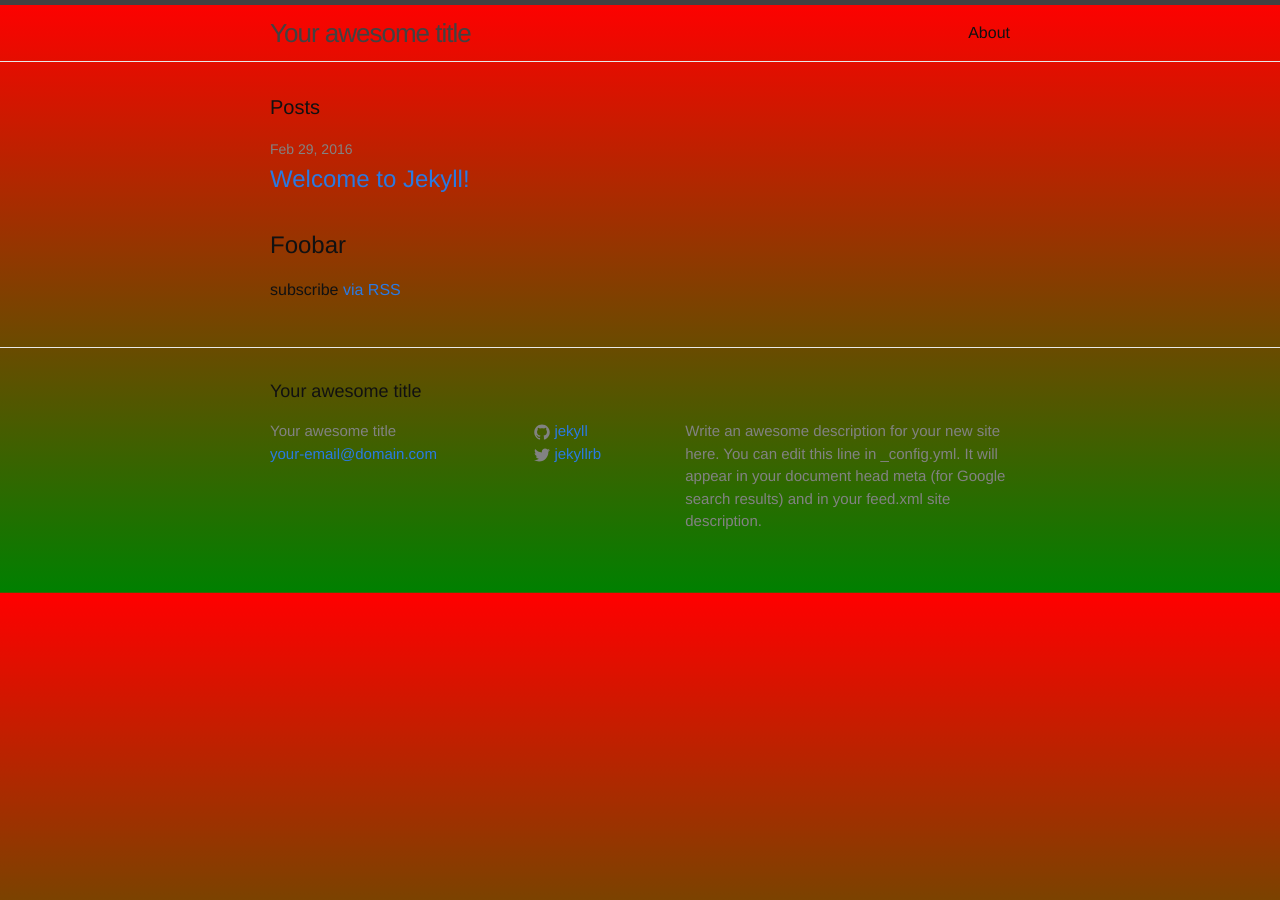
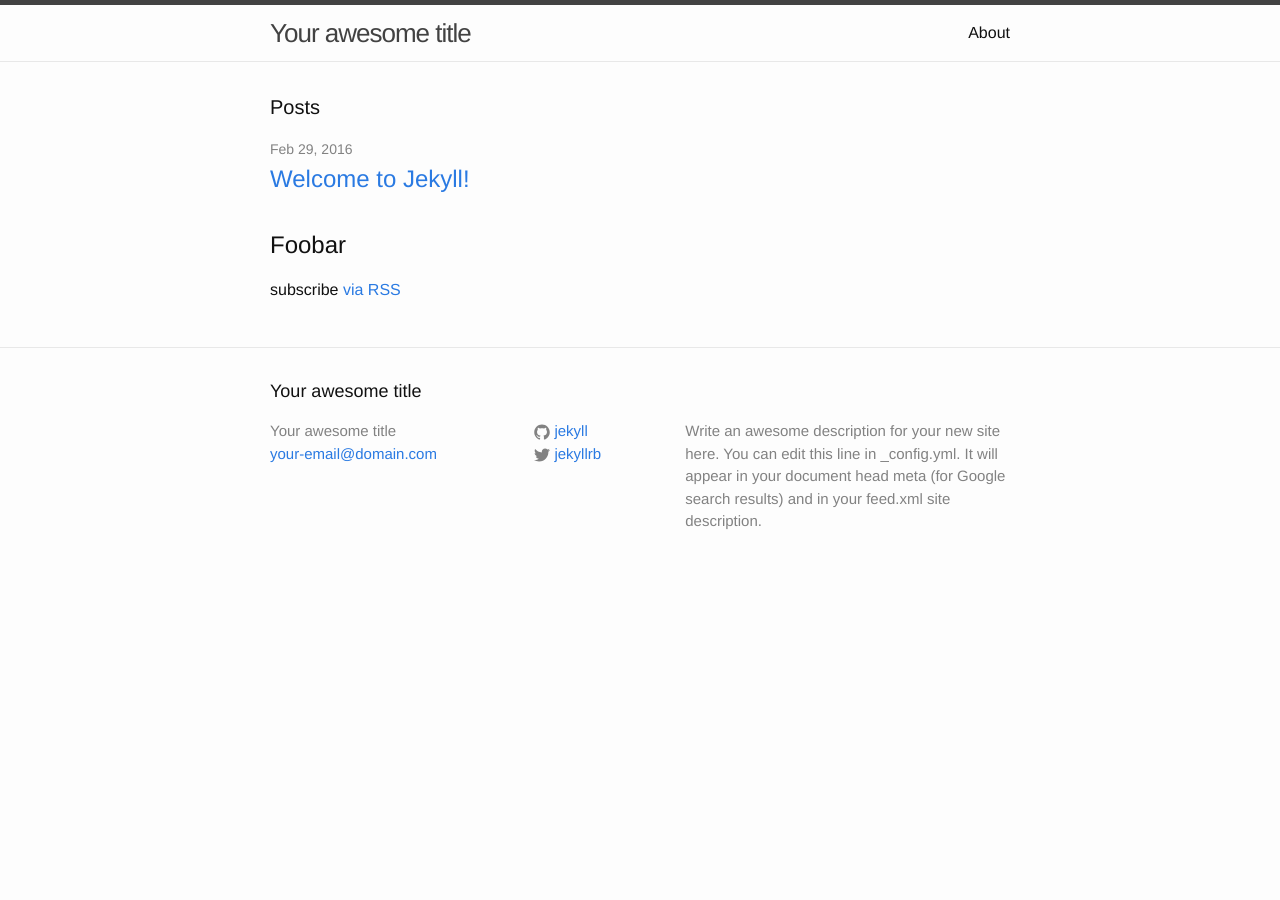
Before and after one commit to johnbotica/johnbotica.github.io, a Jekyll site: the page built from index.html, in a window 1280 px wide. Built offline with Jekyll 4.4.1, drawn with Linux system fonts in a browser that asks for light colours.

Commit message:
removing ugly gradient test

```diff
--- a/_sass/_base.scss
+++ b/_sass/_base.scss
@@ -23,7 +23,6 @@ body {
     -o-font-feature-settings: "kern" 1;
     font-feature-settings: "kern" 1;
     font-kerning: normal;
-    @include background(linear-gradient(red, green) left repeat);
 }
 
 
```
